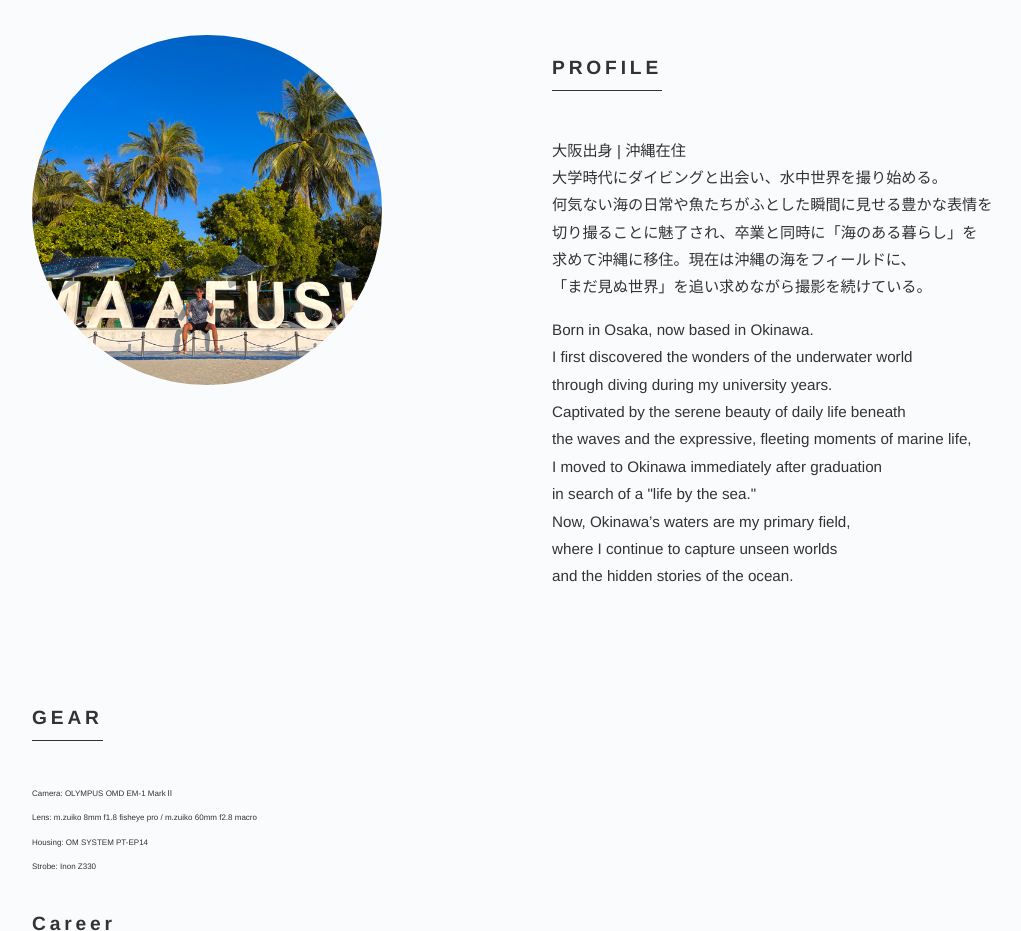
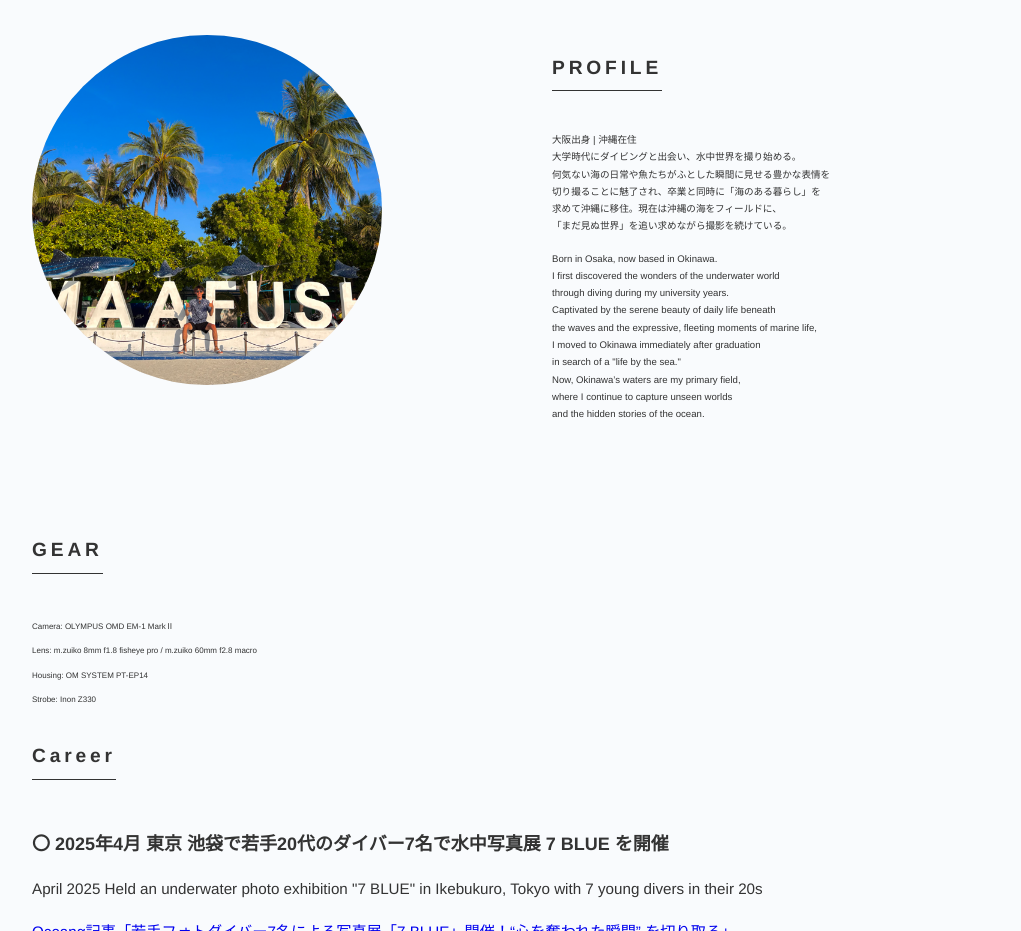
Before and after one commit to kazumatsubota/official-site, a plain HTML site: page index.html in a window 1280 px wide. Shown: the part 1480-2411 px from the top of the page, without its empty margins (108-1129 px from the left). Drawn offline with Linux system fonts and the light colour scheme.

Commit message:
プロフィール文章の更新

```diff
--- a/site.css
+++ b/site.css
@@ -145,7 +145,7 @@ h2 {
 
 .profile-text {
     margin-bottom: 15px;
-    font-size: 0.95rem;
+    font-size: 0.6rem;
 }
 
 /* ギアリスト（箇条書き） */
```
